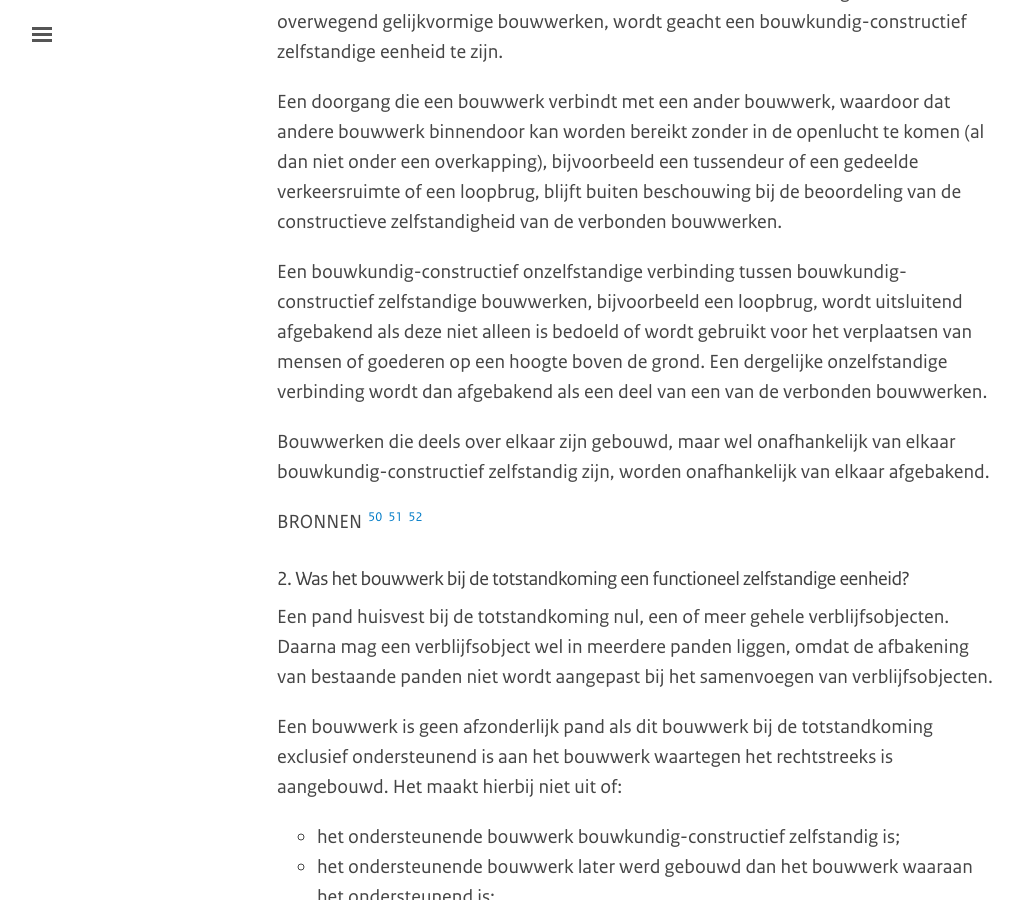
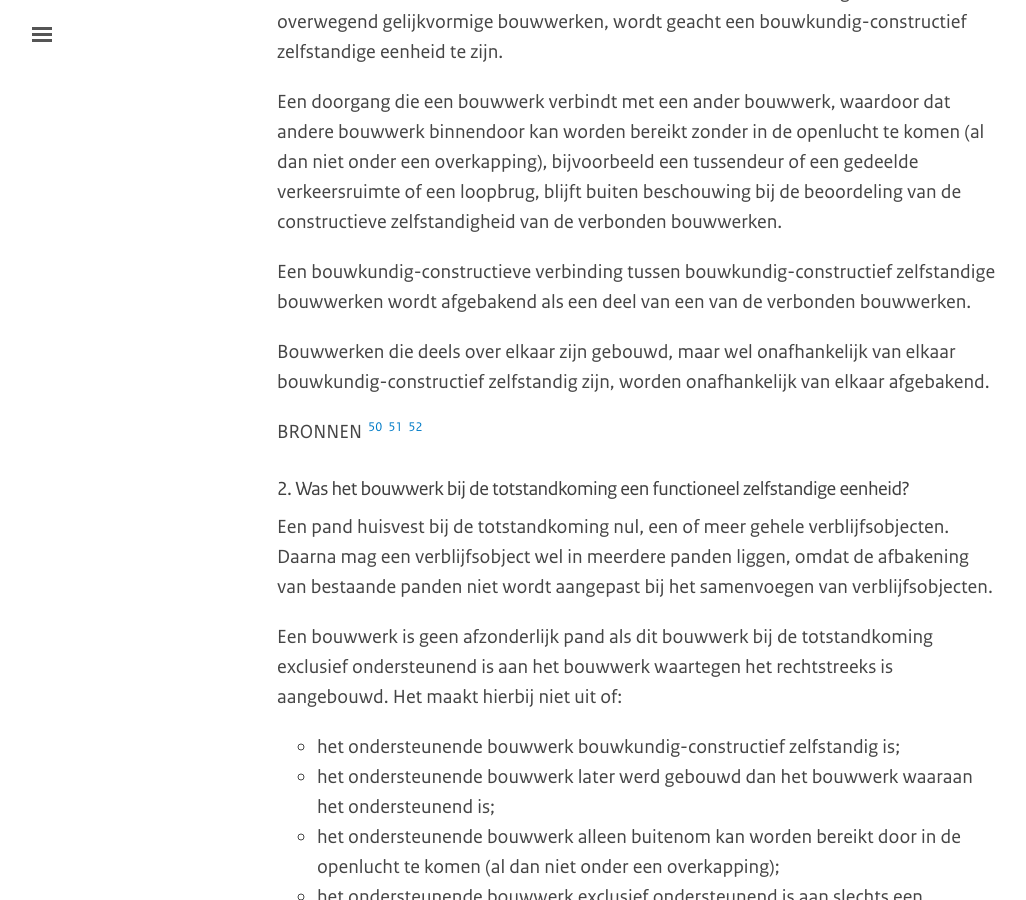
Before and after one commit to lvdbrink/catalogus-1punt1-concept, a Jekyll site: the page built from docs/_hoofdstukken/objectafbakening.md, in a window 1280 px wide and 900 px high, scrolled down 5311 px. Shown: the whole window, without its empty margins (3-1029 px from the left). Built offline with Jekyll 4.4.1, drawn with Linux system fonts in a browser that asks for light colours.

Commit message:
Update objectafbakening.md

```diff
--- a/docs/_hoofdstukken/objectafbakening.md
+++ b/docs/_hoofdstukken/objectafbakening.md
@@ -79,7 +79,7 @@ Een bouwwerk is een bouwkundig-constructief zelfstandige eenheid als het slopen
 
 Een doorgang die een bouwwerk verbindt met een ander bouwwerk, waardoor dat andere bouwwerk binnendoor kan worden bereikt zonder in de openlucht te komen (al dan niet onder een overkapping), bijvoorbeeld een tussendeur of een gedeelde verkeersruimte of een loopbrug, blijft buiten beschouwing bij de beoordeling van de constructieve zelfstandigheid van de verbonden bouwwerken.
 
-Een bouwkundig-constructief onzelfstandige verbinding tussen bouwkundig-constructief zelfstandige bouwwerken, bijvoorbeeld een loopbrug, wordt uitsluitend afgebakend als deze niet alleen is bedoeld of wordt gebruikt voor het verplaatsen van mensen of goederen op een hoogte boven de grond. Een dergelijke onzelfstandige verbinding wordt dan afgebakend als een deel van een van de verbonden bouwwerken.
+Een bouwkundig-constructieve verbinding tussen bouwkundig-constructief zelfstandige bouwwerken wordt afgebakend als een deel van een van de verbonden bouwwerken.
 
 Bouwwerken die deels over elkaar zijn gebouwd, maar wel onafhankelijk van elkaar bouwkundig-constructief zelfstandig zijn, worden onafhankelijk van elkaar afgebakend.
 
```
